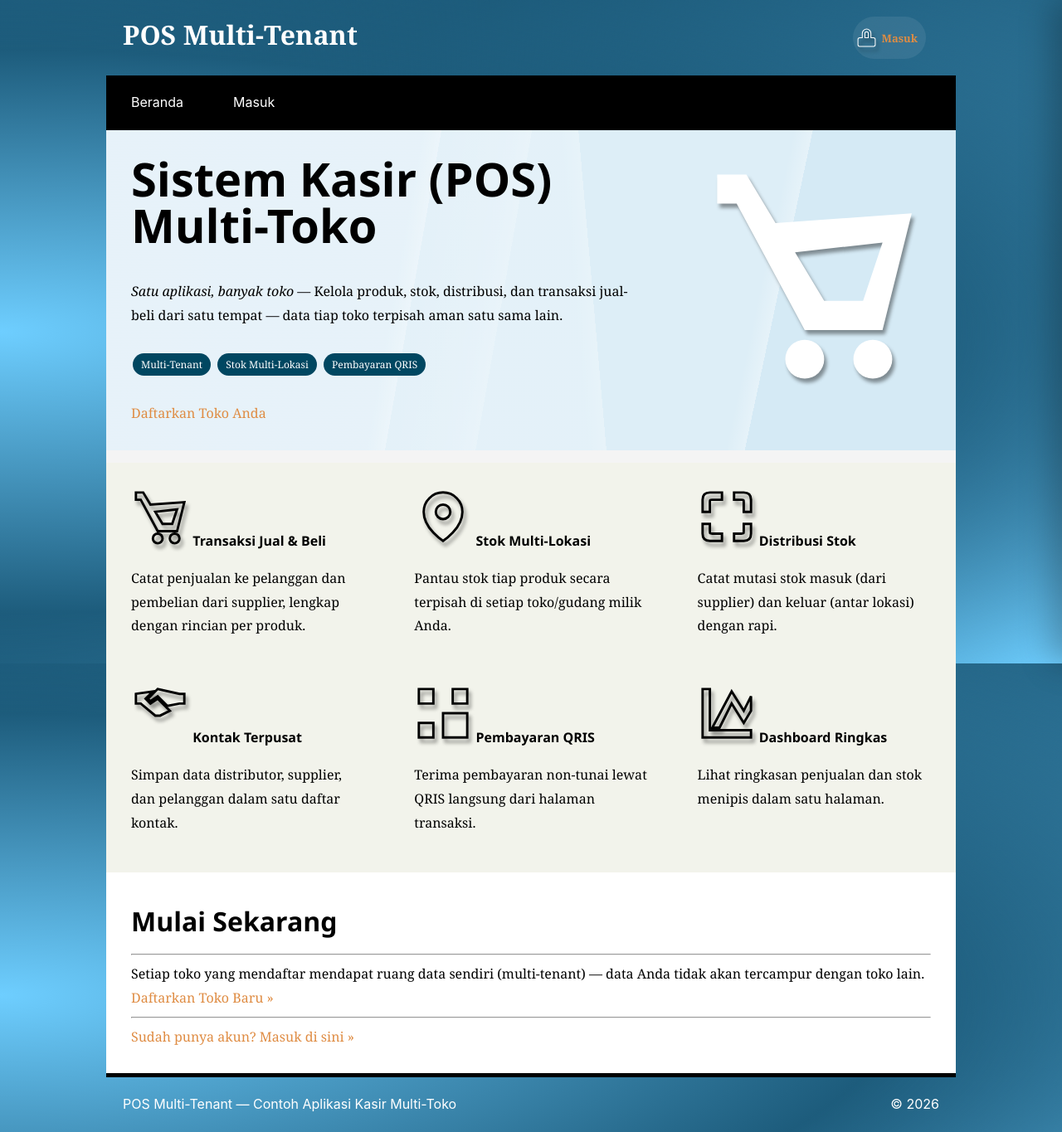
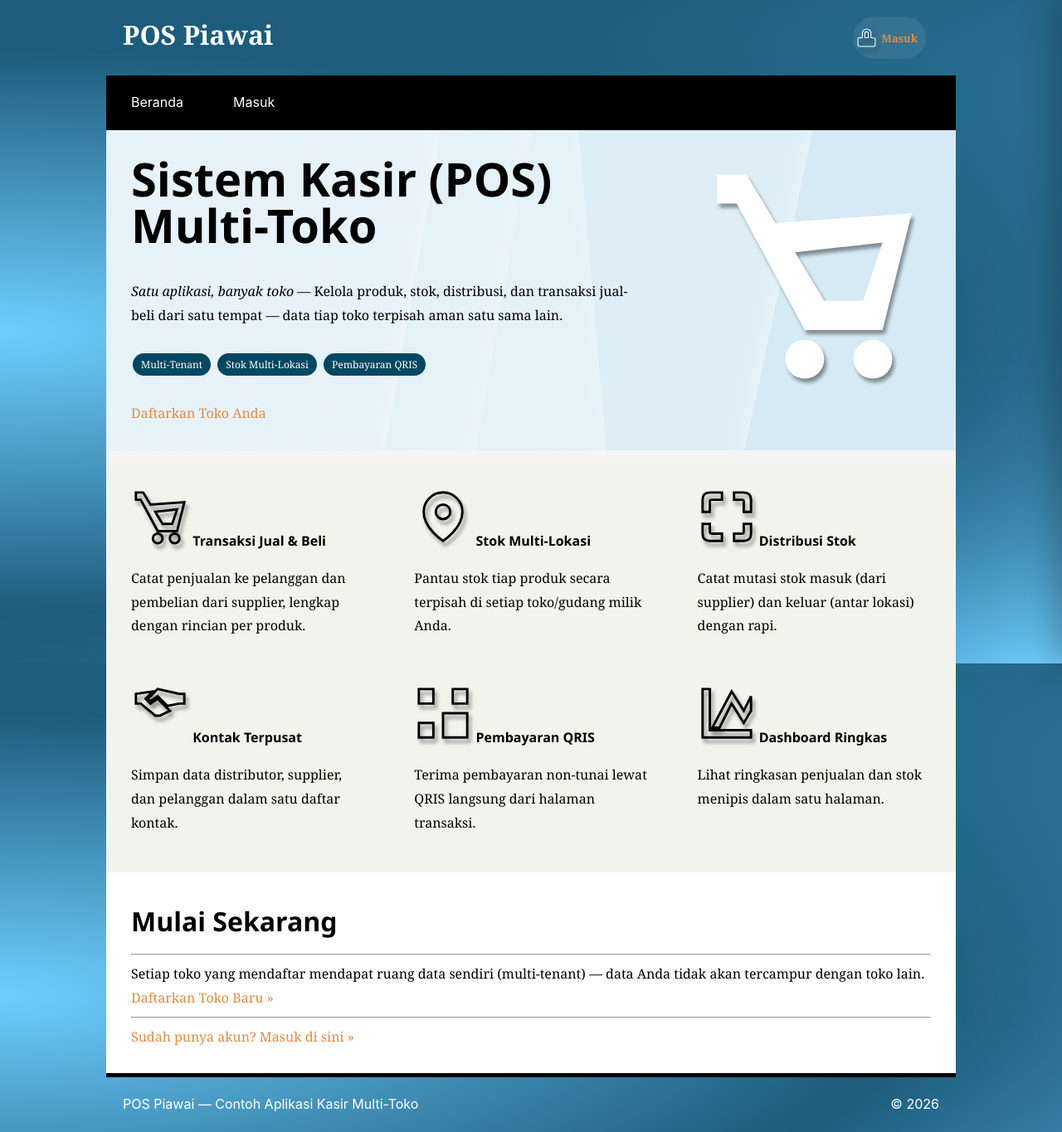
Before and after one commit to sismadi/app-pos, a plain HTML site: page index.html in a window 1280 px wide. Shown: the whole page at 83% size. Drawn offline with Linux system fonts and the light colour scheme.

Commit message:
Update index.html

```diff
--- a/index.html
+++ b/index.html
@@ -4,7 +4,7 @@
     <meta charset="utf-8">
     <meta name="description" content="Aplikasi POS (Point of Sale) multi-tenant: kelola produk, lokasi/gudang, distribusi stok, transaksi jual-beli, kontak, dan pembayaran QRIS untuk banyak toko dalam satu aplikasi.">
     <meta name="viewport" content="width=device-width, initial-scale=1, maximum-scale=5">
-    <title>POS Multi-Tenant</title>
+    <title>POS Piawai</title>
     <link rel="stylesheet" type="text/css" href="style.css">
     <link rel="stylesheet" type="text/css" href="svg.css">
 </head>
@@ -14,7 +14,7 @@
     <div id="stickyHeaderWrap">
     <div class="row header">
         <div class="kiri">
-            <span class="orange">POS Multi-Tenant</span>
+            <span class="orange">POS Piawai</span>
             <span class="orange sub"></span>
         </div>
         <div class="kanan">
@@ -46,7 +46,7 @@
 </div>
 
 <div class="row footer">
-    <div class="kiri">POS Multi-Tenant &mdash; Contoh Aplikasi Kasir Multi-Toko</div>
+    <div class="kiri">POS Piawai &mdash; Contoh Aplikasi Kasir Multi-Toko</div>
     <div class="kanan">&nbsp; &copy; 2026</div>
 </div>
 
```
